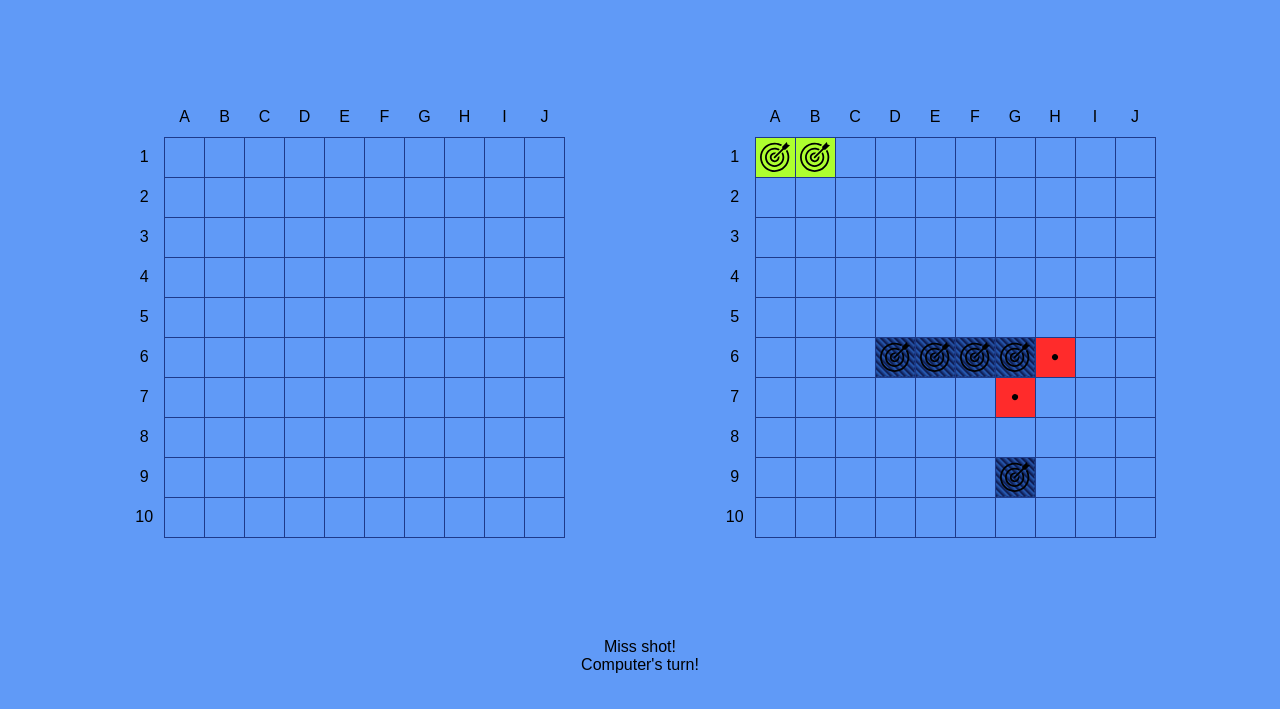
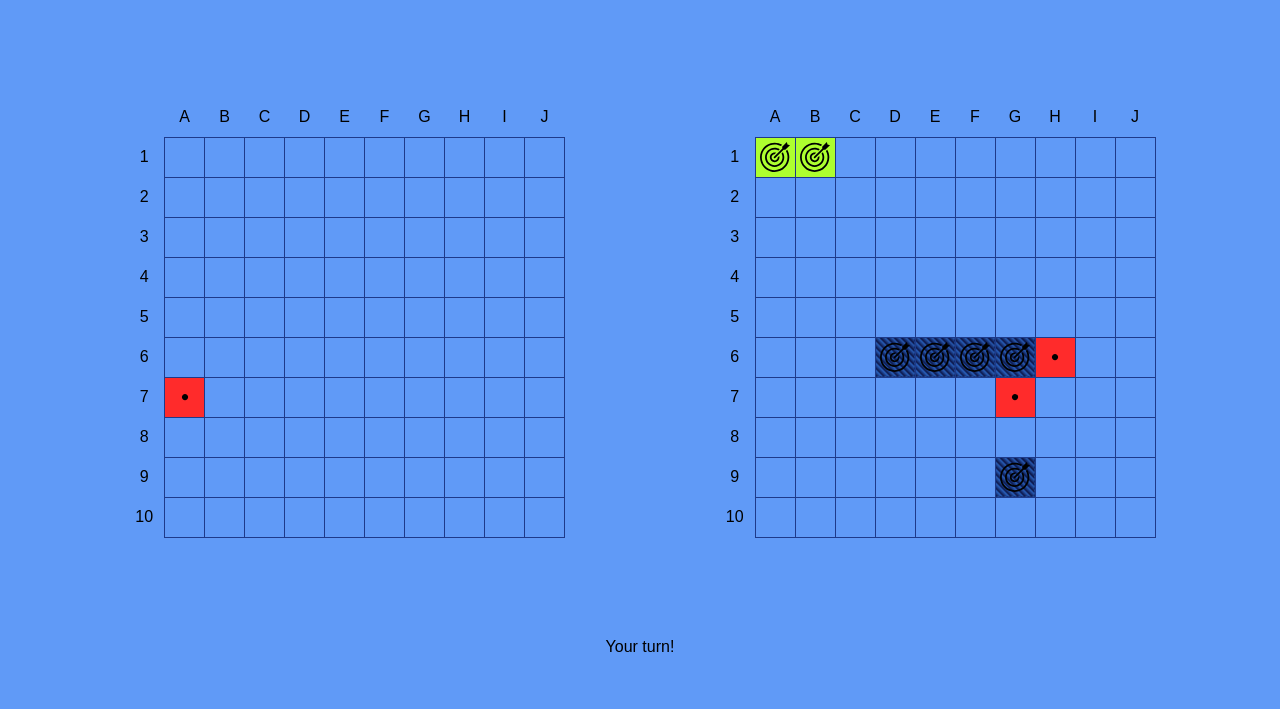
Before and after one commit to firatyedibela/battleship, a website built with webpack: page src/template.html in a window 1280 px wide. Both pictures are taken after a click on the element 815 px from the left and 234 px from the top of the page. Shown: the part 77-786 px from the top of the page. Built offline with nearby package versions, Linux system fonts and the light colour scheme.

Commit message:
Make PC's board unclickable when it's PC's turn

```diff
--- a/src/modules/game-controller.js
+++ b/src/modules/game-controller.js
@@ -1,4 +1,4 @@
-import Player from './player';
+import { Player, Computer } from './player';
 import Gameboard from './gameboard';
 import Screen from './screen-controller';
 
@@ -9,7 +9,7 @@ class Game {
 
   static initNewGame() {
     this.playerOne = new Player();
-    this.playerTwo = new Player();
+    this.playerTwo = new Computer();
     this.turn = 1;
 
     this.playerOne.gameBoard.placeShip(0, 9, 5, false);
@@ -50,24 +50,25 @@ class Game {
 
   static playRound(row, col) {
     try {
-      if (this.turn === 1) {
-        this.playerTwo.gameBoard.receiveAttack(row, col);
+      this.playerTwo.gameBoard.receiveAttack(row, col);
+      this.changeTurn();
+
+      Screen.updateScreen(this.playerOne, this.playerTwo, this.turn);
+
+      // Wait a bit and make the computer play
+      setTimeout(() => {
+        this.playerOne.gameBoard.receiveAttack(...this.playerTwo.makeMove());
         this.changeTurn();
-      } else {
-        this.playerOne.gameBoard.receiveAttack(row, col);
-        this.changeTurn();
-      }
+        Screen.updateScreen(this.playerOne, this.playerTwo, this.turn);
+      }, 2000);
     } catch (err) {
       console.log(err);
     }
-
-    console.log(this.turn);
-
-    Screen.updateScreen(this.playerOne, this.playerTwo, this.turn);
   }
 
   static changeTurn() {
     this.turn = this.turn === 0 ? 1 : 0;
+    Screen.playerTwoBoardHTML.classList.toggle('deactive');
   }
 }
 
--- a/src/modules/player.js
+++ b/src/modules/player.js
@@ -1,6 +1,6 @@
 import Gameboard from './gameboard';
 
-class Player {
+export class Player {
   constructor() {
     this.gameBoard = new Gameboard(10);
   }
@@ -14,4 +14,31 @@ class Player {
   }
 }
 
-export default Player;
+export class Computer extends Player {
+  constructor() {
+    super();
+  }
+
+  // Computer keeps track of its former moves to avoid making a move more than once
+  static movesBoard = Array(10)
+    .fill(null)
+    .map((row) => Array(10).fill(null));
+
+  makeMove() {
+    let row;
+    let col;
+
+    while (true) {
+      row = Math.floor(Math.random() * 10);
+      col = Math.floor(Math.random() * 10);
+
+      // Compares current move to former moves, if current move has been made before, it tries again until it finds the unique move
+      if (Computer.movesBoard[row][col]) {
+        continue;
+      } else {
+        Computer.movesBoard[row][col] = true;
+        return [row, col];
+      }
+    }
+  }
+}
--- a/src/styles/main.css
+++ b/src/styles/main.css
@@ -98,3 +98,7 @@ footer {
     rgba(32, 94, 192, 0.808) 5px
   );
 }
+
+.deactive {
+  pointer-events: none;
+}
--- a/src/template.html
+++ b/src/template.html
@@ -22,7 +22,6 @@
       </table>
     </main>
     <footer>
-      <p class="informer">Miss shot!</p>
       <p class="turn"></p>
     </footer>
   </body>
```
